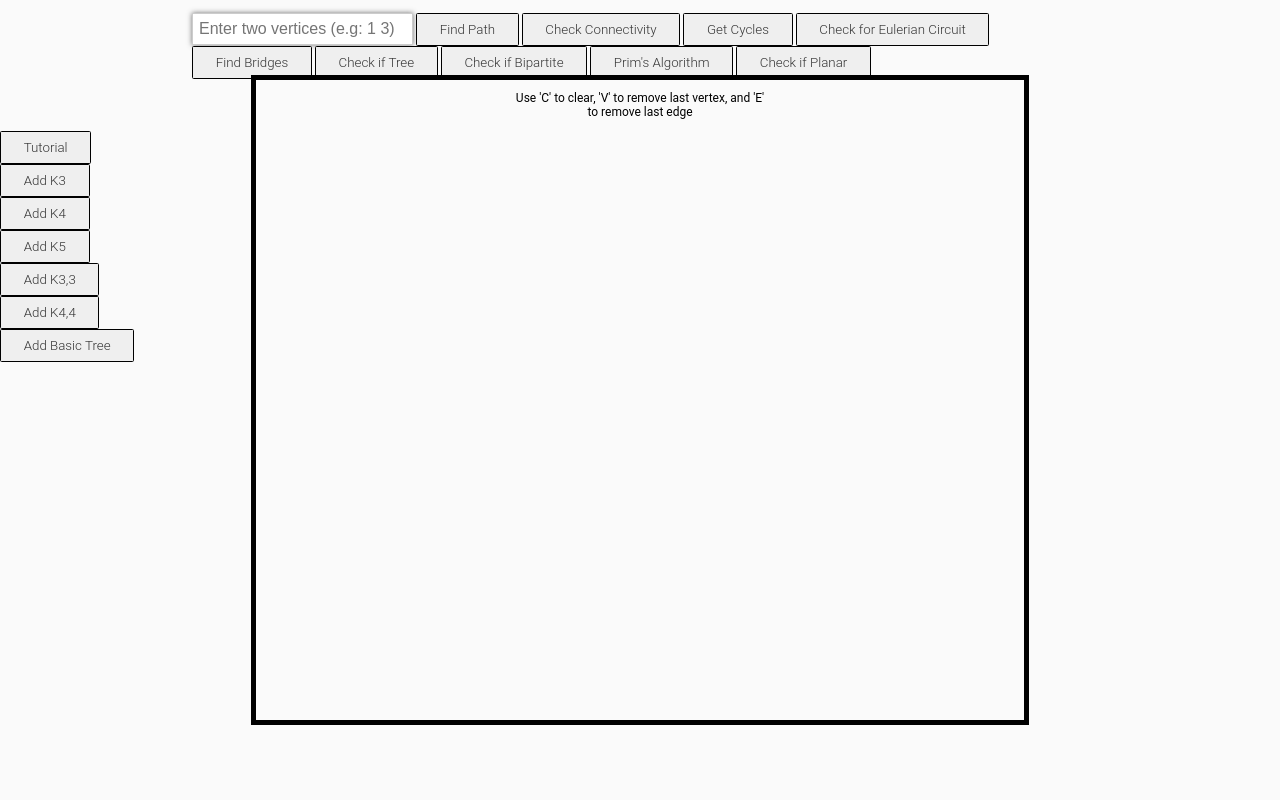
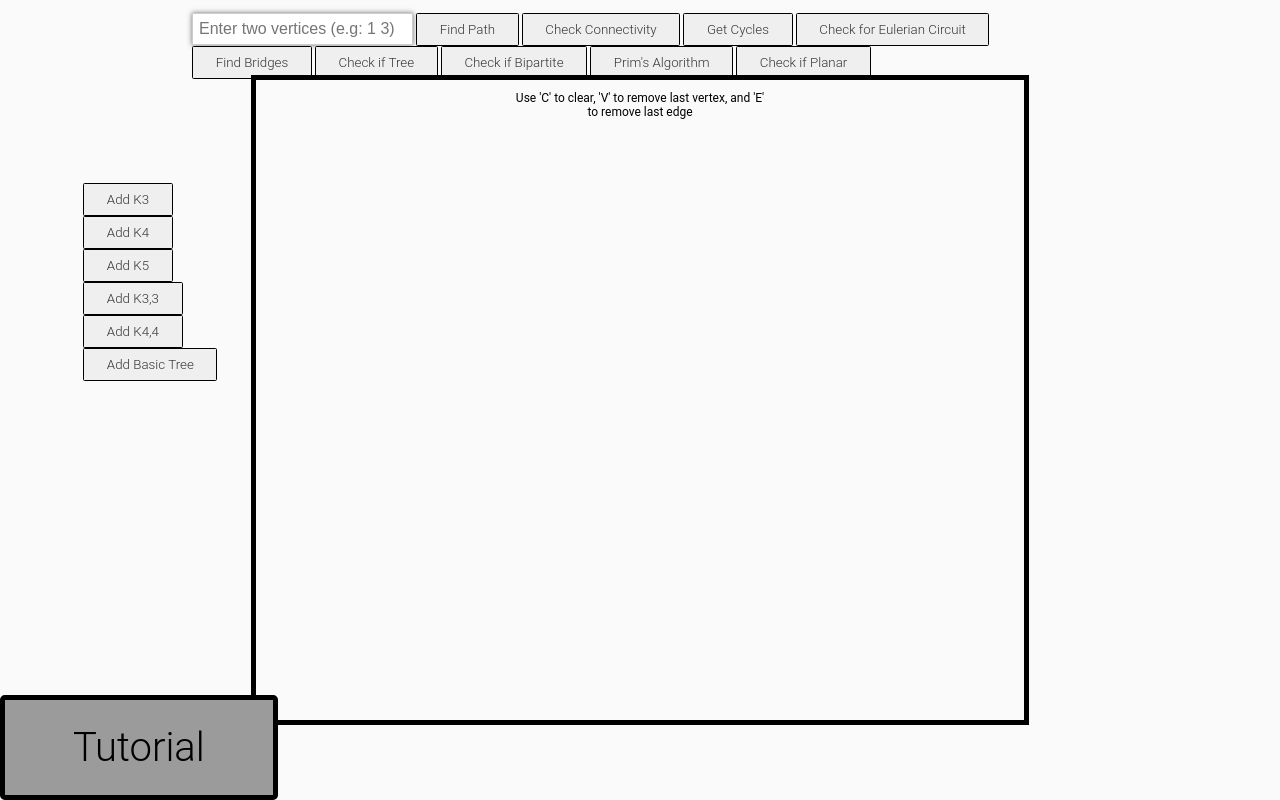
Before and after one commit to uw-lbatson/github.io, a plain HTML site: page index.html in a window 1280 px wide. Drawn offline with Linux system fonts and the light colour scheme.

Commit message:
Update to buttons

```diff
--- a/explanationPage.css
+++ b/explanationPage.css
@@ -85,14 +85,9 @@ button {
     text-decoration: none;
     font-family: "Roboto", sans-serif;
     font-weight: 300;
-    color: #545454;
+    color: #353535;
     text-align: center;
     transition: all 0.2s;
-  }
-
-  button.tutorial {
-	back-ground: dark grey;
-	color: white;
   }
 
 button:hover {
--- a/index.css
+++ b/index.css
@@ -40,8 +40,10 @@ div.center2 {
 
 div.left-center {
     display: block;
-    margin-right: auto;
-    width: 95%;
+    margin-left: 6.5%;
+    margin-top: 5%;
+    display: block;
+    left: 0;
 }
 
 div.smallwidth {
@@ -76,7 +78,27 @@ button {
     color: #353535;
     text-align: center;
     transition: all 0.2s;
-  }
+}
+
+button.tutorial {
+    display: inline-block;
+    padding: 0.6em 1.7em;
+    border: 0.125em solid #000000;
+    margin:0 auto;
+    border-radius: 0.12em;
+    box-sizing: border-box;
+    text-decoration: none;
+    font-family: "Roboto", sans-serif;
+    font-weight: 300;
+    color: #000000;
+    background-color: rgb(155, 155, 155);
+    text-align: center;
+    transition: all 0.2s;
+    font-size: 40px;
+    position: fixed;
+    bottom: 0;
+    left: 0;
+}
 
 button:hover {
     color: #000000;
--- a/index.html
+++ b/index.html
@@ -28,10 +28,8 @@
             <div>
                 <canvas id="appCanvas" style="border:5px solid #000000;"></canvas>
             </div>
-        </div>
 
             <div class="left-center">
-			<button id="explanationPage" onclick="location.href='explanation.html';" class="tutorial">Tutorial</button><br>
                 <button id="k3Btn">Add K3</button><br>
                 <button id="k4Btn">Add K4</button><br>
                 <button id="k5Btn">Add K5</button><br>
@@ -39,6 +37,9 @@
                 <button id="k44Btn">Add K4,4</button><br>
                 <button id="addTreeBtn">Add Basic Tree</button><br>
             </div>
+        </div>
+
+        <button id="explanationPage" onclick="location.href='explanation.html';" class="tutorial">Tutorial</button><br>
     </body>
 
 </html>
```
Also changed, not shown: explanation.html (+1 -1 lines). Lines whose indentation alone changed are shown as unchanged.
